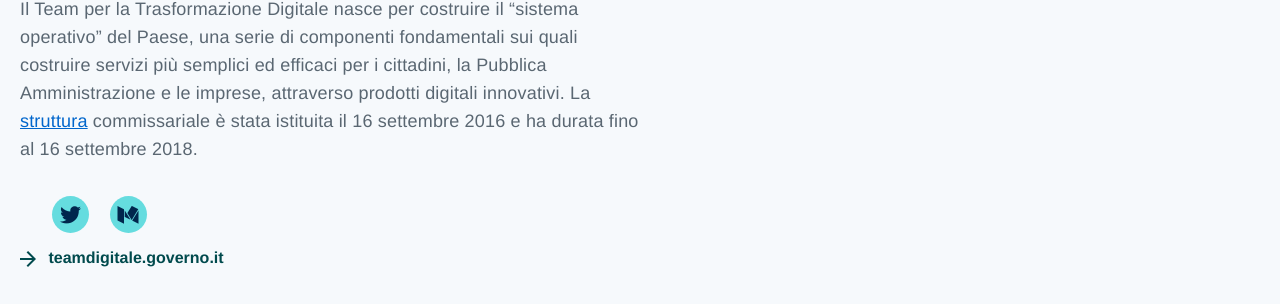
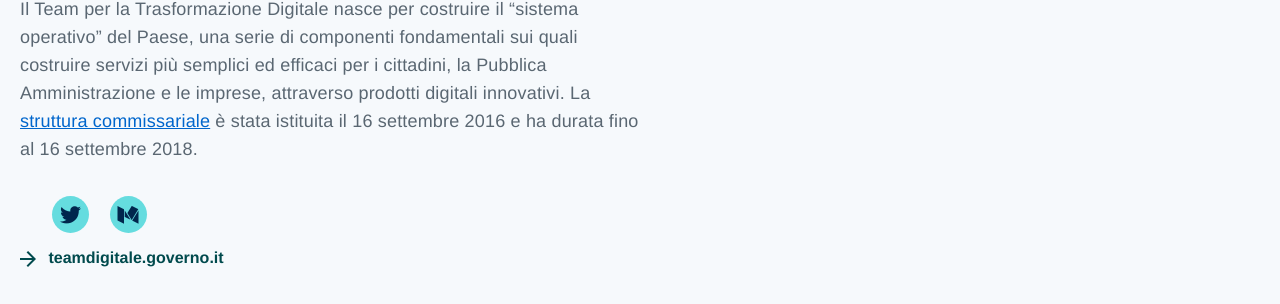
Before and after one commit to italia/pianotriennale-ict.italia.it, a Jekyll site: the page built from _pages/it/contatti.md, in a window 1280 px wide. Shown: the part 983-1287 px from the top of the page. Built offline with Jekyll 4.4.1, drawn with Linux system fonts in a browser that asks for light colours; some web fonts are replaced; part of the change alters nothing that is shown.

```diff
--- a/_layouts/contatti.html
+++ b/_layouts/contatti.html
@@ -74,7 +74,7 @@ layout: default
          </div>
          <div class="Prose">
            <p class="u-padding-top-xxs">
-           Il Team per la Trasformazione Digitale nasce per costruire il “sistema operativo” del Paese, una serie di componenti fondamentali sui quali costruire servizi più semplici ed efficaci per i cittadini, la Pubblica Amministrazione e le imprese, attraverso prodotti digitali innovativi. La <a href="http://presidenza.governo.it/AmministrazioneTrasparente/DisposizioniGenerali/AttiGenerali/DpcmOrganismiCollegiali/DPCM_20160916_CommStraord_AgendaDigitale.pdf" title="DPCM struttura commissariale Agenda Digitale" target="_blank">struttura</a> commissariale è stata istituita il 16 settembre 2016 e ha durata fino al 16 settembre 2018.
+           Il Team per la Trasformazione Digitale nasce per costruire il “sistema operativo” del Paese, una serie di componenti fondamentali sui quali costruire servizi più semplici ed efficaci per i cittadini, la Pubblica Amministrazione e le imprese, attraverso prodotti digitali innovativi. La <a href="http://presidenza.governo.it/AmministrazioneTrasparente/DisposizioniGenerali/AttiGenerali/DpcmOrganismiCollegiali/DPCM_20160916_CommStraord_AgendaDigitale.pdf" title="DPCM struttura commissariale Agenda Digitale" target="_blank">struttura commissariale</a> è stata istituita il 16 settembre 2016 e ha durata fino al 16 settembre 2018.
              </p>
          </div>
          <div>
```
